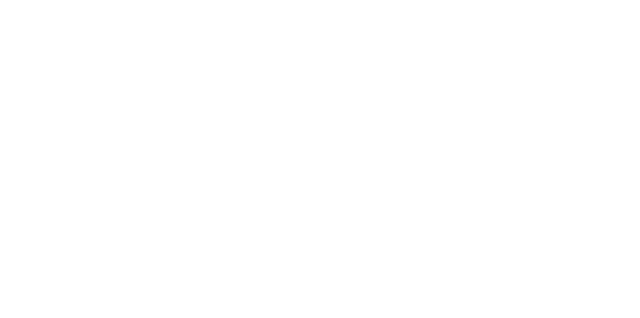
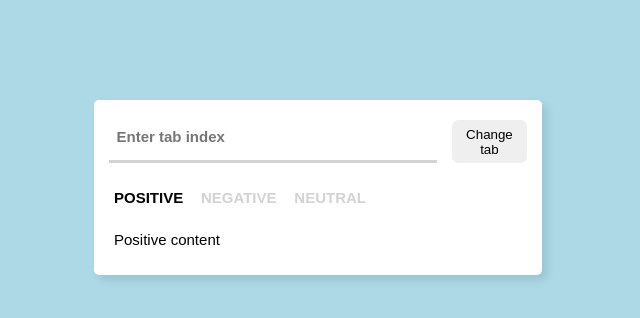
Before and after one commit to GeekChao/frontloops-challenges, a plain HTML site: page elements-challenges/loop1-step2/assets/index.html in a window 1280 px wide. Shown: the whole page, without its empty margins (322-962 px from the left). Drawn offline with Linux system fonts and the light colour scheme.

Commit message:
finish js loop1-step2

```diff
--- a/elements-challenges/loop1-step2/assets/index.html
+++ b/elements-challenges/loop1-step2/assets/index.html
@@ -1,14 +1,39 @@
-<!doctype html>
-<html>
-<head>
+<!DOCTYPE html>
+<html lang="en">
+  <head>
+    <meta charset="UTF-8" />
+    <meta name="viewport" content="width=device-width, initial-scale=1.0" />
     <title>Progress navigation</title>
-</head>
-<body>
+    <link rel="stylesheet" href="style.css" />
+  </head>
+  <body>
     <!--
         Create Tabs component, that has several tab buttons. Each button toggles active tab content.
         Add a text input with a button. User can enter any tab index in the input and toggle it by clicking the button.
         Indexes in this task are not the same as they are used in JS, so by entering 1 - first tab should be shown, not 0.
         If invalid index is entered - browser must show an alert.
     -->
-</body>
+    <div class="container">
+      <form class="tab-controller">
+        <input
+          class="tab-controller__input"
+          type="number"
+          id="tab-index"
+          placeholder="Enter tab index"
+        />
+        <button class="tab-controller__submit">Change tab</button>
+      </form>
+      <div class="tab">
+        <ul class="tab__list">
+          <li data-tabIndex="1" class="tab__list__item tab__list__item--active">
+            Positive
+          </li>
+          <li data-tabIndex="2" class="tab__list__item">Negative</li>
+          <li data-tabIndex="3" class="tab__list__item">Neutral</li>
+        </ul>
+        <p class="tab__content"></p>
+      </div>
+    </div>
+  </body>
+  <script src="script.js"></script>
 </html>
--- /dev/null
+++ b/elements-challenges/loop1-step2/assets/script.js
@@ -0,0 +1,58 @@
+window.addEventListener("DOMContentLoaded", () => {
+  let tab_active_index = 1
+  const tab_content_dict = {
+    1: "Positive content",
+    2: "Negative content",
+    3: "Neutral content"
+  }
+
+  const tab_input = document.getElementById("tab-index")
+  const tab_submit_button = document.querySelector(".tab-controller__submit")
+  const tab_list_items = document.querySelectorAll(".tab__list__item")
+  const tab_content = document.querySelector(".tab__content")
+
+  Object.values(tab_list_items).forEach((item) => {
+    item.addEventListener("click", () => {
+      const item_tab_index = item.getAttribute("data-tabIndex")
+      handleTabChange(Number(item_tab_index))
+    })
+  })
+
+  const handleTabChange = (new_tab_active_index) => {
+    Object.values(tab_list_items).forEach((item) => {
+      const item_tab_index = Number(item.getAttribute("data-tabIndex"))
+
+      if (item_tab_index === tab_active_index) {
+        item.classList.remove("tab__list__item--active")
+      }
+
+      if (item_tab_index === new_tab_active_index) {
+        item.classList.add("tab__list__item--active")
+      }
+    })
+
+    tab_active_index = new_tab_active_index
+    tab_content.textContent = tab_content_dict[tab_active_index]
+  }
+
+  tab_submit_button.addEventListener("click", (evt) => {
+    evt.preventDefault()
+
+    const value = tab_input.value
+    tab_input.value = ""
+
+    if (Object.is(Number(value), NaN)) {
+      alert("Please input a number!")
+      return
+    }
+
+    if (Number(value) < 1 || Number(value) > 3) {
+      alert("Only accept a number between 1 and 3!")
+      return
+    }
+
+    handleTabChange(Number(value))
+  })
+
+  handleTabChange(1)
+})
--- /dev/null
+++ b/elements-challenges/loop1-step2/assets/style.css
@@ -0,0 +1,85 @@
+* {
+  border: 0;
+  margin: 0;
+  padding: 0;
+  box-sizing: border-box;
+}
+
+html {
+  font-size: 10px;
+  font-family: sans-serif;
+  line-height: 2em;
+}
+
+body {
+  background: lightblue;
+}
+
+.container {
+  background: white;
+  width: 35%;
+  min-height: 20vh;
+  margin: 10em auto;
+  border-radius: 0.5em;
+  box-shadow: 0.5em 0.5em 1em rgba(0, 0, 0, 0.1);
+  padding: 2em 1.5em;
+}
+
+.tab-controller {
+  display: flex;
+  margin-bottom: 2em;
+}
+
+.tab-controller__input {
+  font-size: 1.5em;
+  font-weight: bold;
+  width: 100%;
+  border-bottom: 0.2em solid lightgray;
+  padding: 0 0 0.5em 0.5em;
+  outline: none;
+  margin-right: 1em;
+  transition: transform 0.5s ease-in;
+}
+
+.tab-controller__submit {
+  vertical-align: baseline;
+  padding: 0.5em 0.8em;
+  outline: none;
+  border-radius: 0.5em;
+}
+
+.tab-controller__submit:active {
+  box-shadow: 0.2em 0.2em 1em inset rgba(0, 0, 0, 0.1);
+  transform: translate(0.1em, 0.1em);
+}
+
+.tab {
+  padding: 0.5em;
+}
+
+.tab__list {
+  list-style: none;
+  margin-bottom: 2em;
+}
+
+.tab__list__item {
+  display: inline-block;
+  text-transform: uppercase;
+  font-weight: bold;
+  font-size: 1.5em;
+  color: lightgray;
+  margin-right: 1em;
+  cursor: pointer;
+}
+
+.tab__list__item:hover {
+  color: gray;
+}
+
+.tab__list__item--active {
+  color: black;
+}
+
+.tab__content {
+  font-size: 1.5em;
+}
```
